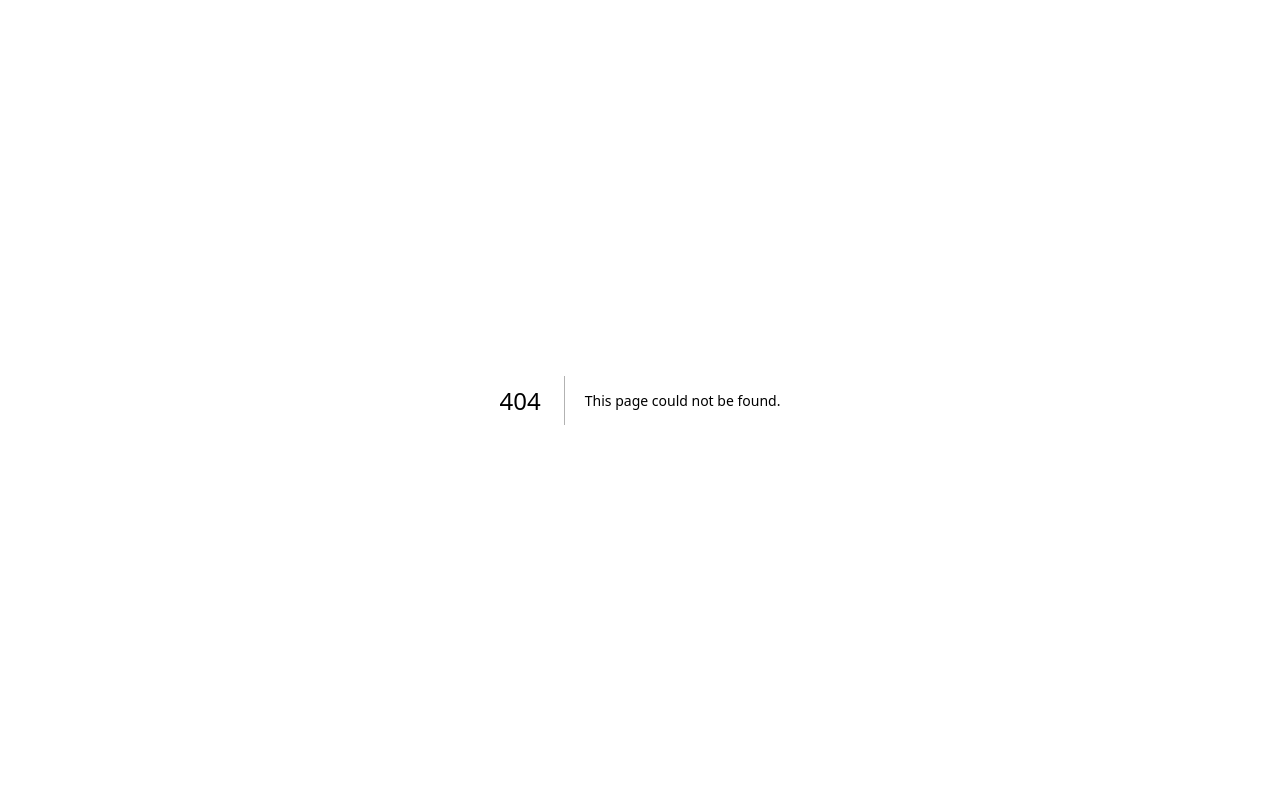
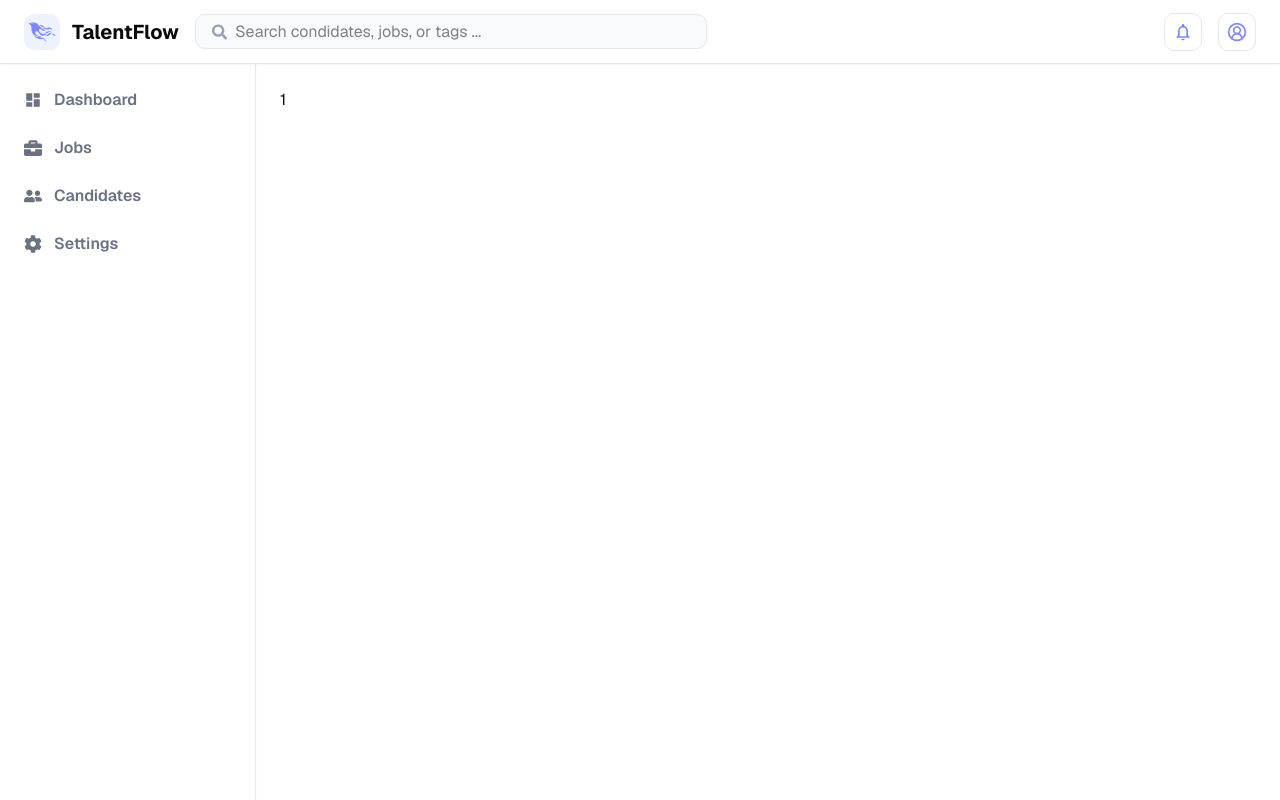
Before and after one commit to MahdiGhanbari/job-management-dashboard, a Next.js app: page /jobs/1 in a window 1280 px wide. Before the commit this address had no page. Built offline with nearby package versions, Linux system fonts and the light colour scheme.

Commit message:
create the details page and some error pages and not-found page

```diff
--- a/src/app/(dashboard-layout)/dashboard/error.tsx
+++ b/src/app/(dashboard-layout)/dashboard/error.tsx
@@ -1,7 +1,16 @@
 'use client'
 
-export default function error() {
+import { Button } from "@/components/ui/button"
+import { RiResetRightLine } from "react-icons/ri"
+
+export default function error({error, retry}: {error: Error, retry: ()=> void}) {
     return <div className="h-full w-full">
-        <div>error</div>
+        <h1>somthing went wrong</h1>
+        <div>{error.message}</div>
+
+        <Button onClick={retry}>
+            <RiResetRightLine />
+            Retry
+        </Button>
     </div>
 }
--- /dev/null
+++ b/src/app/(dashboard-layout)/jobs/[id]/not-found.tsx
@@ -0,0 +1,3 @@
+export default function NotFound() {
+    return <h1>not found the page</h1>
+}
--- /dev/null
+++ b/src/app/(dashboard-layout)/jobs/[id]/page.tsx
@@ -0,0 +1,9 @@
+import { notFound } from "next/navigation"
+
+export default async function Page({params}: {params: Promise<{id: string}>}) {
+    const {id} = await params
+    if(+id == 3 ) {
+        notFound()
+    }
+    return <h1>{id}</h1>
+}
--- a/src/app/(dashboard-layout)/jobs/page.tsx
+++ b/src/app/(dashboard-layout)/jobs/page.tsx
@@ -7,7 +7,7 @@ import Link from "next/link";
 import { FaPlus } from "react-icons/fa";
 
 export default function Jobs() {
-  updateTag('jobTypes')
+
   return <div>
     <div className="flex items-center justify-between pb-6">
       <h3 className="font-bold text-xl">Jobs</h3>
--- a/src/app/(dashboard-layout)/layout.tsx
+++ b/src/app/(dashboard-layout)/layout.tsx
@@ -1,5 +1,6 @@
 import Header from "@/components/Header";
 import Sidebar from "@/components/Sidebar";
+import { Suspense } from "react";
 
 
 export default function DashboardLayout({ children }: { children: React.ReactNode }) {
@@ -7,8 +8,9 @@ export default function DashboardLayout({ children }: { children: React.ReactNod
 
         <div className="grid grid-cols-[16rem_1fr] grid-rows-[4rem_1fr] [grid-template-areas:'header_header''sidebar_content'] h-full" >
             <Header className="px-6 py-4 border-b border-gray-200 shadow-xs [grid-area:header]" />
-
-            <Sidebar className="p-4 border-r border-gray-200 shadow-xs [grid-area:sidebar]" />
+            <Suspense fallback={<div>...</div>}>
+                <Sidebar className="p-4 border-r border-gray-200 shadow-xs [grid-area:sidebar]" />
+            </Suspense>
             <main className="flex-1 p-6 [grid-area:content]">{children}</main>
         </div>
 
--- /dev/null
+++ b/src/app/global-error.tsx
@@ -0,0 +1,14 @@
+'use client'
+
+import { Button } from "@/components/ui/button"
+
+export default function GlobalError({error, retry}: {error: Error, retry: ()=> void}) {
+        return (
+            <html>
+                <body>
+                    <h2>SOMTHING WENT WRONG</h2>
+                    <Button onClick={retry}>retruy</Button>
+                </body>
+            </html>
+        )
+}
--- a/src/lib/api/dashboard.tsx
+++ b/src/lib/api/dashboard.tsx
@@ -33,6 +33,7 @@ function calculateTimeToHire(candidates: ICandidate[]): number {
 
 export async function getStats():Promise<IStats> {
     await interval(3000)
+
     try {
         const [jobsList, candidatesList, interviewsList] = await Promise.all([
             getJobs(),
```
